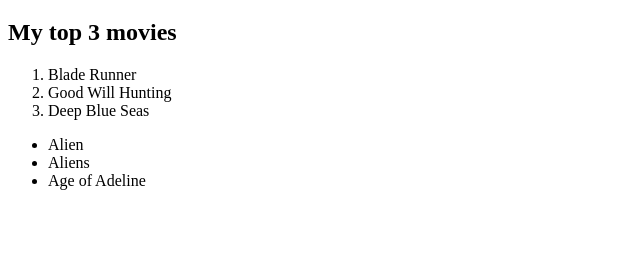
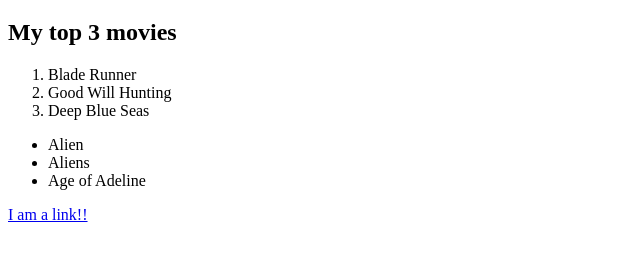
Before and after one commit to Trav17Dev/practice-with-github, a plain HTML site: page index.html in a window 1280 px wide. Shown: the part 61-322 px from the top of the page, without its empty margins (0-640 px from the left). Drawn offline with Linux system fonts and the light colour scheme.

Commit message:
testing ! function

```diff
--- a/index.html
+++ b/index.html
@@ -23,6 +23,8 @@
         <li>Age of Adeline</li>
     </ul>
 
+    <a href="https://www.google.com">I am a link!!</a>
+
 </body>
 
 </html>
```
Also changed, not shown: about.html (added).
